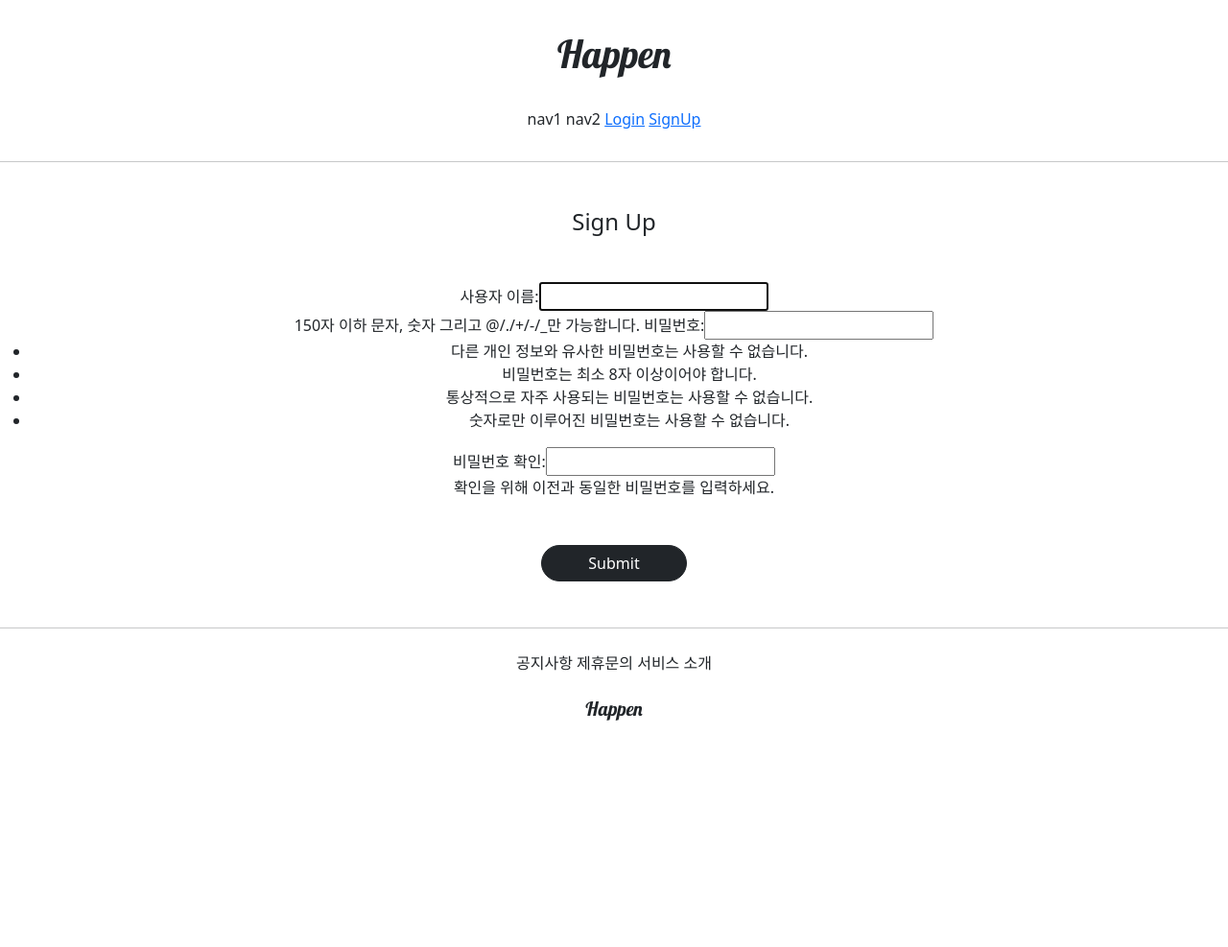
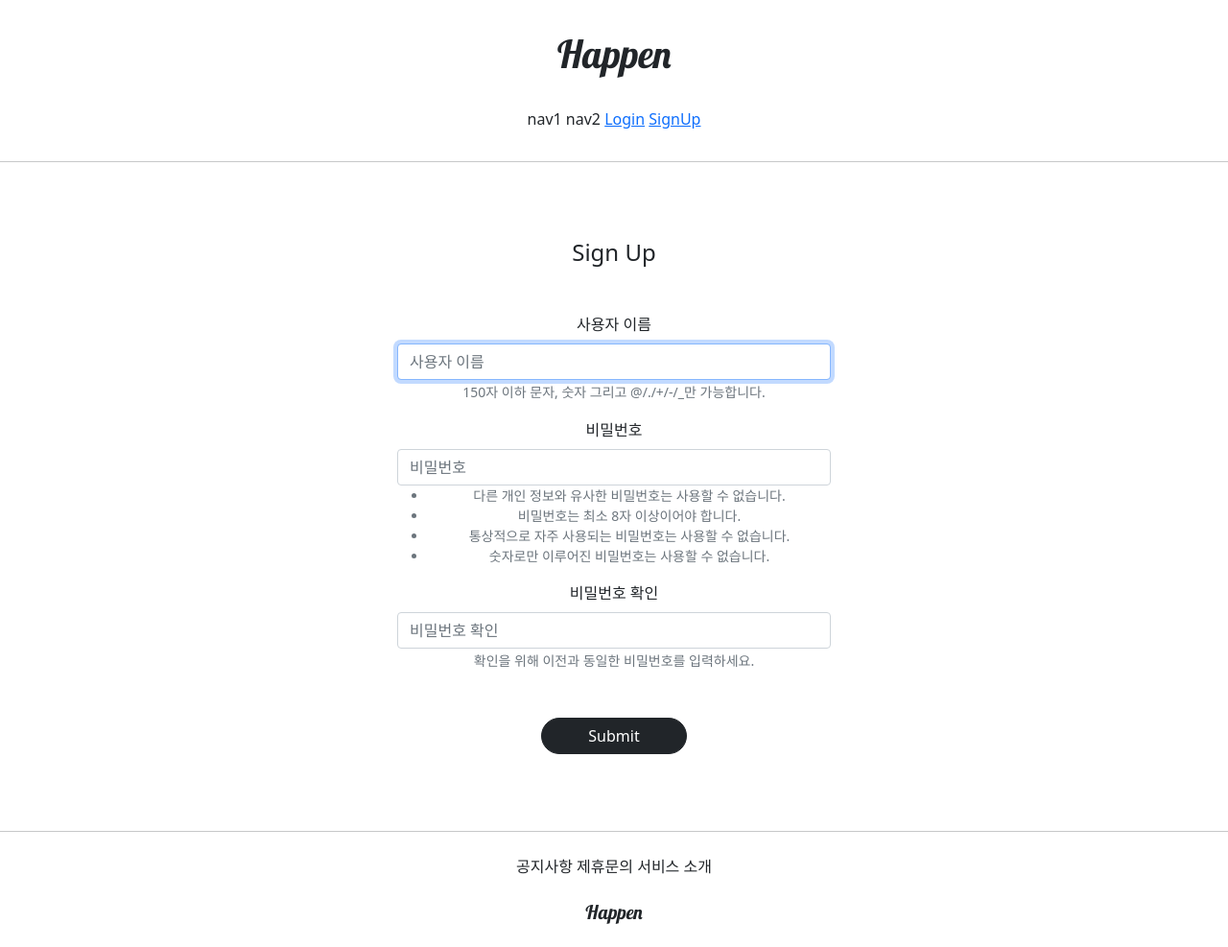
Before and after one commit to tkekdzhd/gis_0702, a Django app: page /accounts/create/ in a window 1280 px wide. Shown: the whole page at 96% size. Before the commit the page ends 751 px from the top, so only its background shows below. Run offline with Django 3.2, Linux system fonts and the light colour scheme; parts of the project's set-up code (start-up, migrations or seed data) failed here and were passed over; some libraries are stand-ins or nearby versions.

Commit message:
0716 commit 1

```diff
--- a/accountapp/templates/accountapp/create.html
+++ b/accountapp/templates/accountapp/create.html
@@ -1,14 +1,15 @@
 {% extends 'base.html' %}
+{% load bootstrap4 %}
 
 {% block content %}
-    <div class="text-center">
+    <div class="text-center mw-500 m-auto">
         <div class="m-5">
             <h4>Sign Up</h4>
         </div>
         <div>
             <form action="{% url 'accountapp:create' %}" method="POST">
                 {% csrf_token %}
-                {{ form }}
+                {% bootstrap_form form %}
                 <div class="m-5">
                     <input type="submit" class="btn btn-dark rounded-pill px-5">
                 </div>
--- a/accountapp/templates/accountapp/login.html
+++ b/accountapp/templates/accountapp/login.html
@@ -1,14 +1,15 @@
 {% extends 'base.html' %}
+{% load bootstrap4 %}
 
 {% block content %}
-    <div class="text-center">
+    <div class="text-center mw-500 m-auto">
         <div class="m-5">
             <h4>Login</h4>
         </div>
         <div>
             <form action="{% url 'accountapp:login' %}" method="POST">
                 {% csrf_token %}
-                {{ form }}
+                {% bootstrap_form form %}
                 <div class="m-5">
                     <input type="submit" class="btn btn-dark rounded-pill px-5">
                 </div>
--- a/djangoProject/settings.py
+++ b/djangoProject/settings.py
@@ -57,7 +57,8 @@ INSTALLED_APPS = [
     'django.contrib.sessions',
     'django.contrib.messages',
     'django.contrib.staticfiles',
-    'accountapp'
+    'accountapp',
+    'bootstrap4'
 ]
 
 MIDDLEWARE = [
--- a/static/base.css
+++ b/static/base.css
@@ -13,3 +13,8 @@
 .happen_footer_logo{
     margin: 1.5rem 0;font-family: 'Lobster', cursive;
 }
+
+.mw-500{
+    max-width: 500px;
+    padding: 1rem 1.5rem;
+}
```
